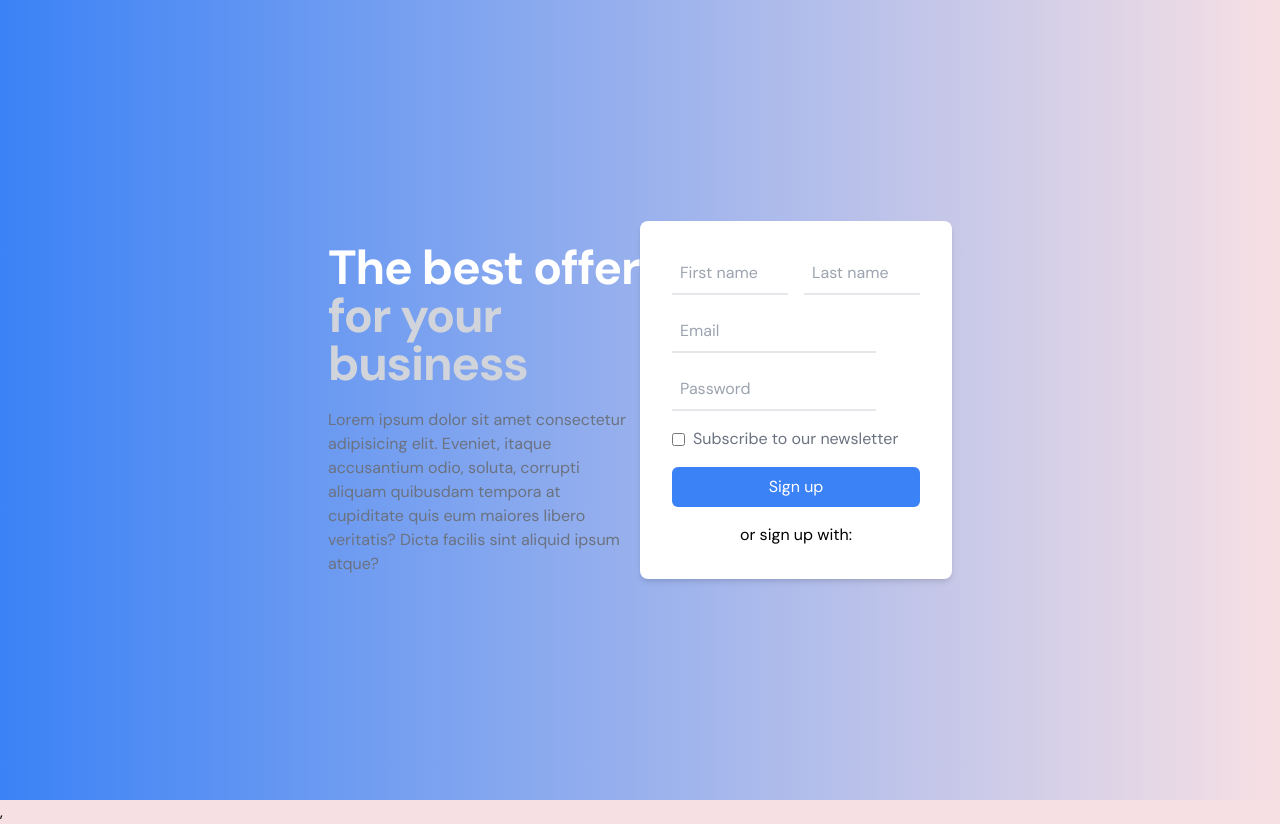
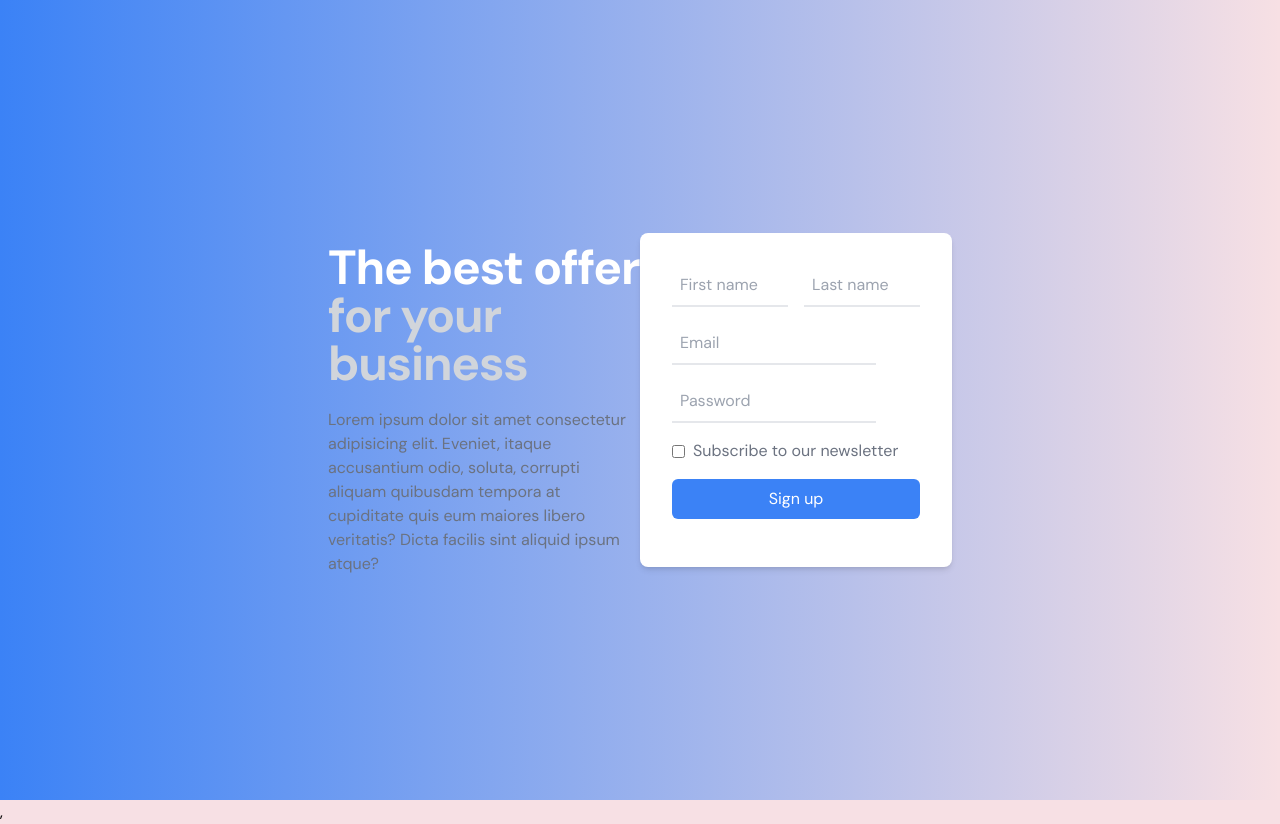
Before and after one commit to sakshipargaonkar20/Job-Portal, a React (Vite) app in the folder job-portal-client/: page /login in a window 1280 px wide. Built offline with nearby package versions, Linux system fonts and the light colour scheme.

Commit message:
Update Login.jsx

```diff
--- a/job-portal-client/src/components/Login.jsx
+++ b/job-portal-client/src/components/Login.jsx
@@ -168,10 +168,7 @@ function App() {
                 </button>
               </form>
             )}
-            <div className="text-center">
-              <p>or sign up with:</p>
-              {/* Social login buttons */}
-            </div>
+
             {/* Display login success message */}
             {loginStatus === "loginSuccess" && (
               <p className="text-green-500 mb-4">Login successful!</p>
```
